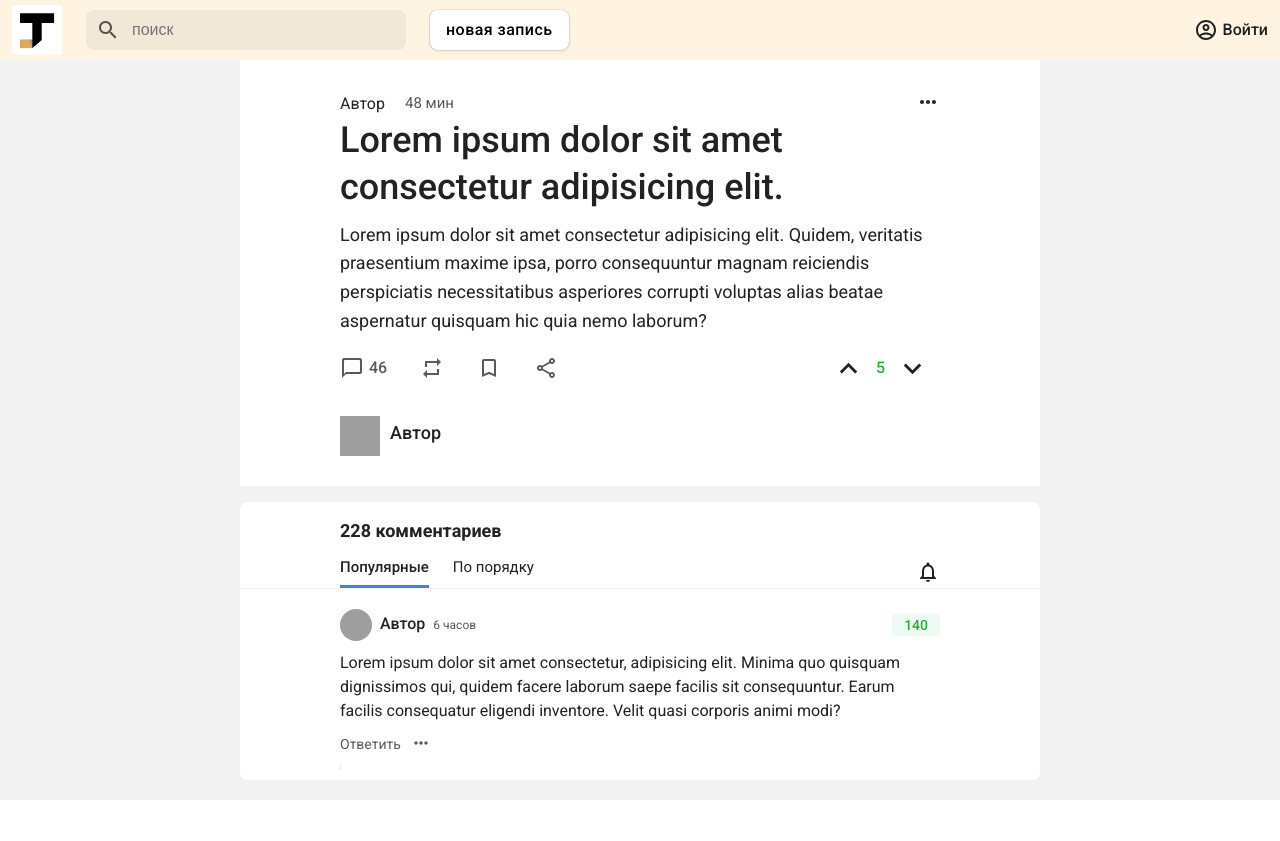
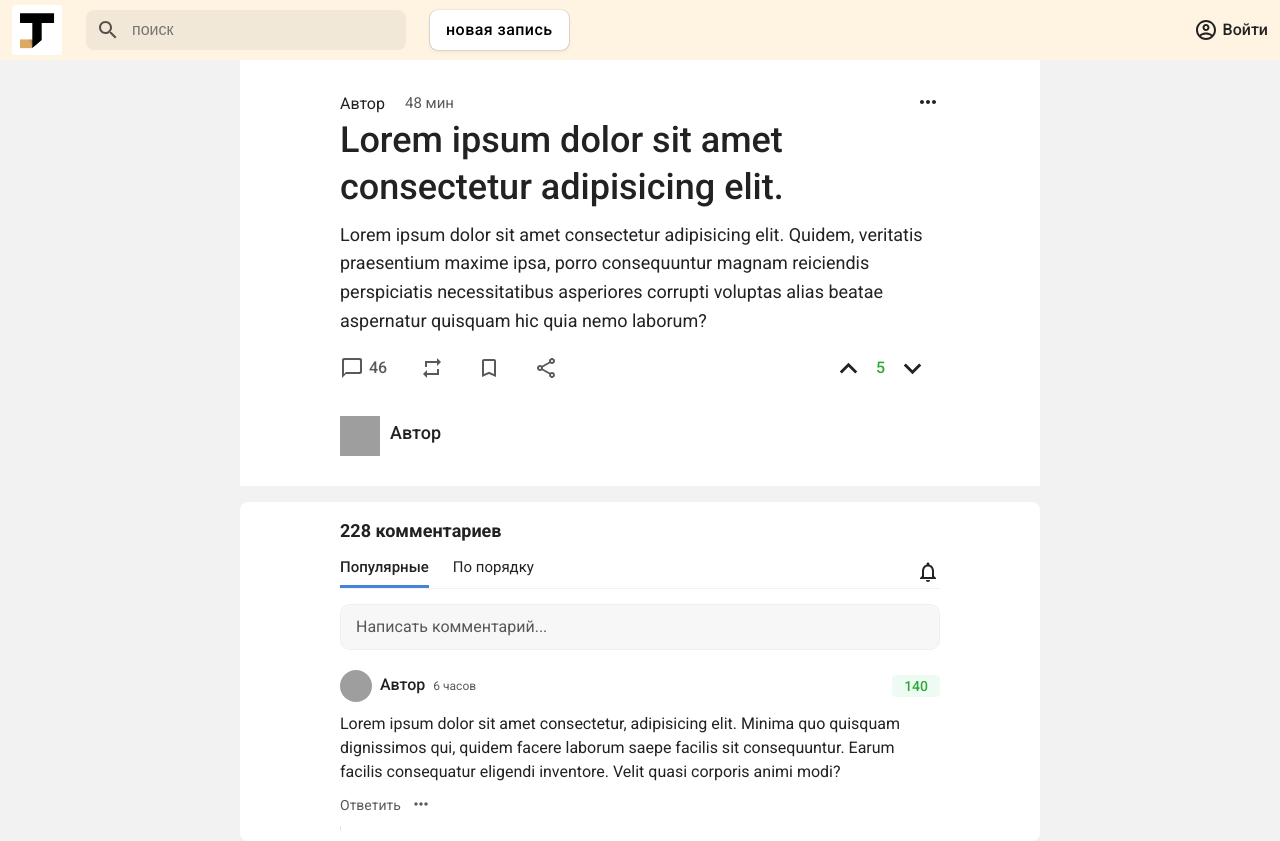
Before and after one commit to eopws/TJournal-clone-frontend, a Next.js app: page /posts/post-slug in a window 1280 px wide. Before the commit the page ends 800 px from the top, so only its background shows below. Built offline with nearby package versions, Linux system fonts and the light colour scheme; grey boxes are pictures that could not be loaded.

Commit message:
Add comment form introduced

```diff
--- /dev/null
+++ b/components/pages/single-post/AddCommentForm/AddCommentForm.module.scss
@@ -0,0 +1,20 @@
+.commentForm {
+    border: 1px solid rgba(0, 0, 0, .03);
+    background-color: #F7F7F7;
+    border-radius: 10px;
+    padding: 10px 15px;
+    margin-top: 15px;
+    cursor: pointer;
+}
+
+.inputField {
+    &::before, &::after {
+        display: none !important;
+    }
+}
+
+.inputPlaceholder {
+    color: rgba(0, 0, 0, .65);
+    font-family: Roboto;
+    line-height: 1.5em;
+}
--- /dev/null
+++ b/components/pages/single-post/AddCommentForm/AddCommentForm.tsx
@@ -0,0 +1,38 @@
+import React, { FC, useState } from 'react';
+import { Button, Input } from '@material-ui/core';
+
+import scss from './AddCommentForm.module.scss';
+
+const AddCommentForm: FC = () => {
+    const [inputExpanded, setInputExpanded] = useState(false);
+
+    const commentFormClickHandler = () => {
+        setInputExpanded(true);
+    };
+
+    return (
+        <div onClick={commentFormClickHandler} className={scss.commentForm}>
+            {inputExpanded ?
+                <>
+                    <Input
+                        minRows={5}
+                        classes={{root: scss.inputField}}
+                        placeholder="Написать комментарий..."
+                        fullWidth
+                        multiline
+                    />
+                    <Button
+                        variant="contained"
+                        color="primary"
+                    >
+                        Отправить
+                    </Button>
+                </>
+                :
+                <span className={scss.inputPlaceholder}>Написать комментарий...</span>
+            }
+        </div>
+    )
+}
+
+export default AddCommentForm
--- a/components/pages/single-post/PostComments/PostComments.module.scss
+++ b/components/pages/single-post/PostComments/PostComments.module.scss
@@ -4,8 +4,6 @@
 
     &__list {
         padding: 10px 0;
-        margin: 0 auto;
-        width: 600px;
     }
 
     &__count {
@@ -14,8 +12,6 @@
         font-weight: 700;
         font-size: 18px;
         display: block;
-        margin: 0 auto;
-        width: 600px;
     }
 
     &__controls {
@@ -24,9 +20,7 @@
 
         &Wrapper {
             justify-content: space-between;
-            margin: 0 auto;
             display: flex;
-            width: 600px;
         }
     }
 }
--- a/components/pages/single-post/PostComments/PostComments.tsx
+++ b/components/pages/single-post/PostComments/PostComments.tsx
@@ -5,13 +5,14 @@ import NotificationsOutlinedIcon from '@material-ui/icons/NotificationsOutlined'
 import {default as DisLikeIcon} from '@material-ui/icons/ExpandMoreOutlined';
 import {default as LikeIcon} from '@material-ui/icons/ExpandLessOutlined';
 import scss from './PostComments.module.scss';
+import { AddCommentForm } from '@components/pages/single-post/index';
 
 const PostComments = () => {
     return (
         <div className={scss.comments}>
-            <span className={scss.comments__count}>228 комментариев</span>
+            <span className={`${scss.comments__count} container`}>228 комментариев</span>
 
-            <div className={scss.comments__controls}>
+            <div className={`${scss.comments__controls} container`}>
                 <div className={scss.comments__controlsWrapper}>
                     <div className={scss.tabs}>
                         <span className={`${scss.tabs__item} ${scss.tabs__item_active}`}>Популярные</span>
@@ -23,7 +24,11 @@ const PostComments = () => {
                 </div>
             </div>
 
-            <div className={scss.comments__list}>
+            <div className="container">
+                <AddCommentForm />
+            </div>
+
+            <div className={`${scss.comments__list} container`}>
                 <div className={scss.comment}>
                     <div className={scss.comment__content}>
                         <div className={scss.comment__topBar}>
--- a/components/pages/single-post/index.ts
+++ b/components/pages/single-post/index.ts
@@ -1,2 +1,3 @@
 export {default as PostComments} from "./PostComments/PostComments"
 export {default as SinglePost} from "./Single-Post/SinglePost"
+export {default as AddCommentForm} from "./AddCommentForm/AddCommentForm"
--- a/styles/globals.scss
+++ b/styles/globals.scss
@@ -22,3 +22,8 @@ a,abbr,acronym,address,applet,article,aside,audio,b,big,blockquote,body,canvas,c
 .userProfile__vertical-spacer {
     padding: 16px 0;
 }
+
+.container {
+    margin: 0 auto;
+    width: 600px;
+}
```
